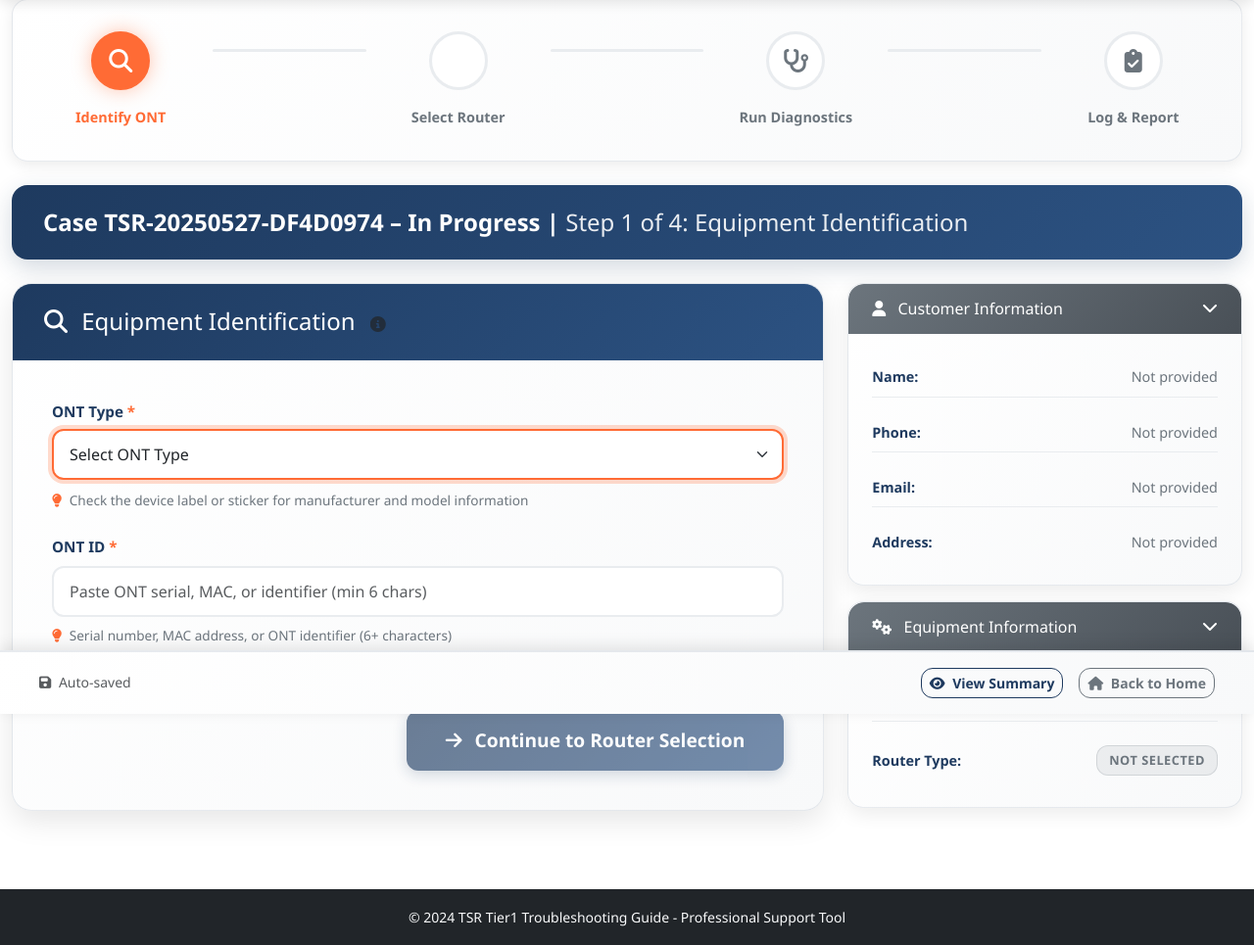
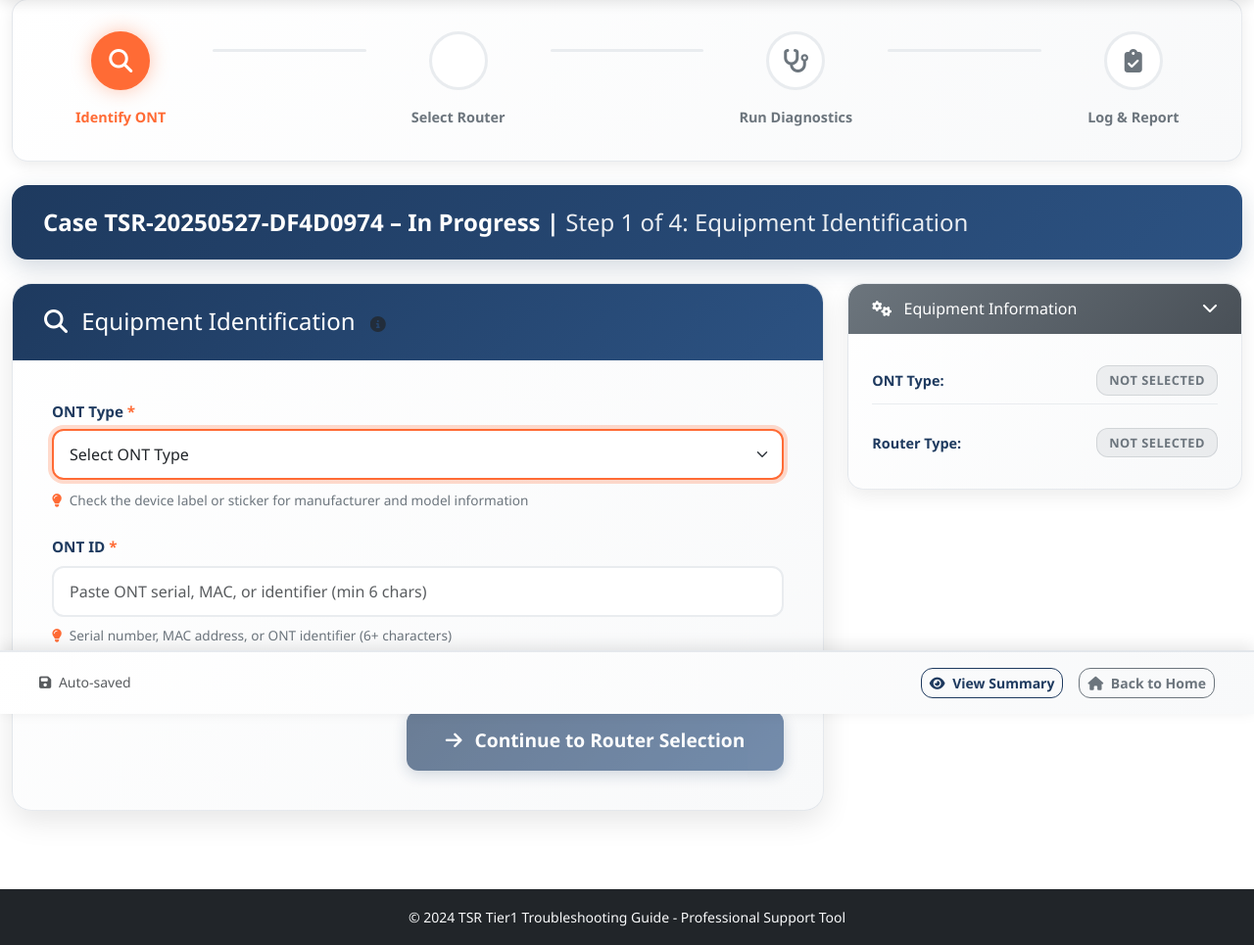
Before and after one commit to vfernandez08/tsr-troubleshooting-app, a Flask app: page /troubleshoot_wizard?case_id=94 in a window 1280 px wide. Shown: the part 71-1036 px from the top of the page at 98% size. Run offline with Flask 3, Linux system fonts and the light colour scheme.

Commit message:
Remove customer information panel from case details and troubleshooting views
Removes customer information sections from templates: case_summary.html, troubleshoot_final.html, and troubleshoot_wizard.html.

Replit-Commit-Author: Agent
Replit-Commit-Session-Id: b1ee0892-3e47-48cc-8496-e4c2efce3eca
Replit-Commit-Screenshot-Url: https://storage.googleapis.com/screenshot-production-us-central1/c6a0cfa1-a681-4a4b-b5c8-26483fb6c4b9/a0759ebb-8016-4bb3-8b58-78fa13fac265.jpg

```diff
--- a/templates/troubleshoot_wizard.html
+++ b/templates/troubleshoot_wizard.html
@@ -278,38 +278,7 @@
         <!-- Side Panel -->
         <div class="col-lg-4">
             <div class="side-panel">
-                <!-- Customer Information -->
-                <div class="info-card mb-3">
-                    <div class="card-header collapsible" data-bs-toggle="collapse" data-bs-target="#customerInfo">
-                        <h6 class="mb-0">
-                            <i class="fas fa-user me-2"></i>
-                            Customer Information
-                            <i class="fas fa-chevron-down float-end"></i>
-                        </h6>
-                    </div>
-                    <div class="collapse show" id="customerInfo">
-                        <div class="card-body">
-                            <div class="info-grid">
-                                <div class="info-item">
-                                    <span class="info-label">Name:</span>
-                                    <span class="info-value">{{ case.get_customer_info().name or 'Not provided' }}</span>
-                                </div>
-                                <div class="info-item">
-                                    <span class="info-label">Phone:</span>
-                                    <span class="info-value">{{ case.get_customer_info().phone or 'Not provided' }}</span>
-                                </div>
-                                <div class="info-item">
-                                    <span class="info-label">Email:</span>
-                                    <span class="info-value">{{ case.get_customer_info().email or 'Not provided' }}</span>
-                                </div>
-                                <div class="info-item">
-                                    <span class="info-label">Address:</span>
-                                    <span class="info-value">{{ case.get_customer_info().address or 'Not provided' }}</span>
-                                </div>
-                            </div>
-                        </div>
-                    </div>
-                </div>
+
 
                 <!-- Equipment Information -->
                 <div class="info-card">
```
Also changed, not shown: templates/case_summary.html (+1 -10 lines), templates/troubleshoot_final.html (+1 -14 lines), instance/tsr_troubleshooting.db, 1 other file.
